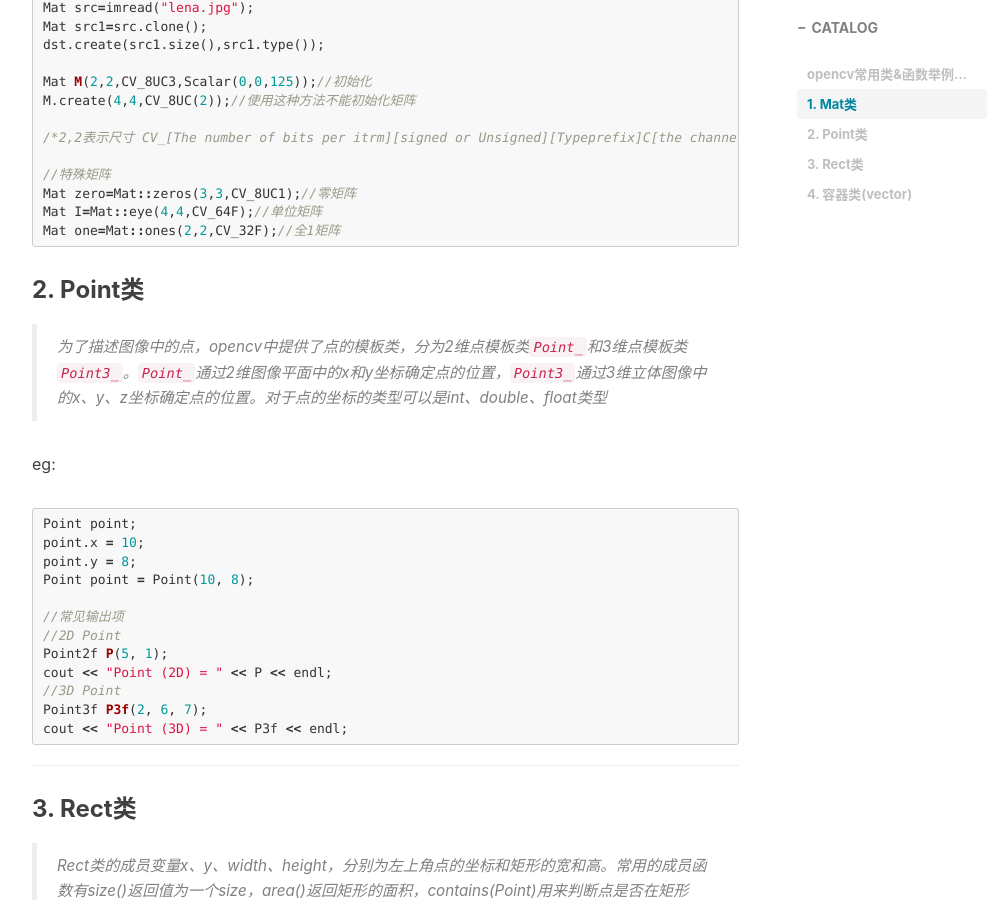
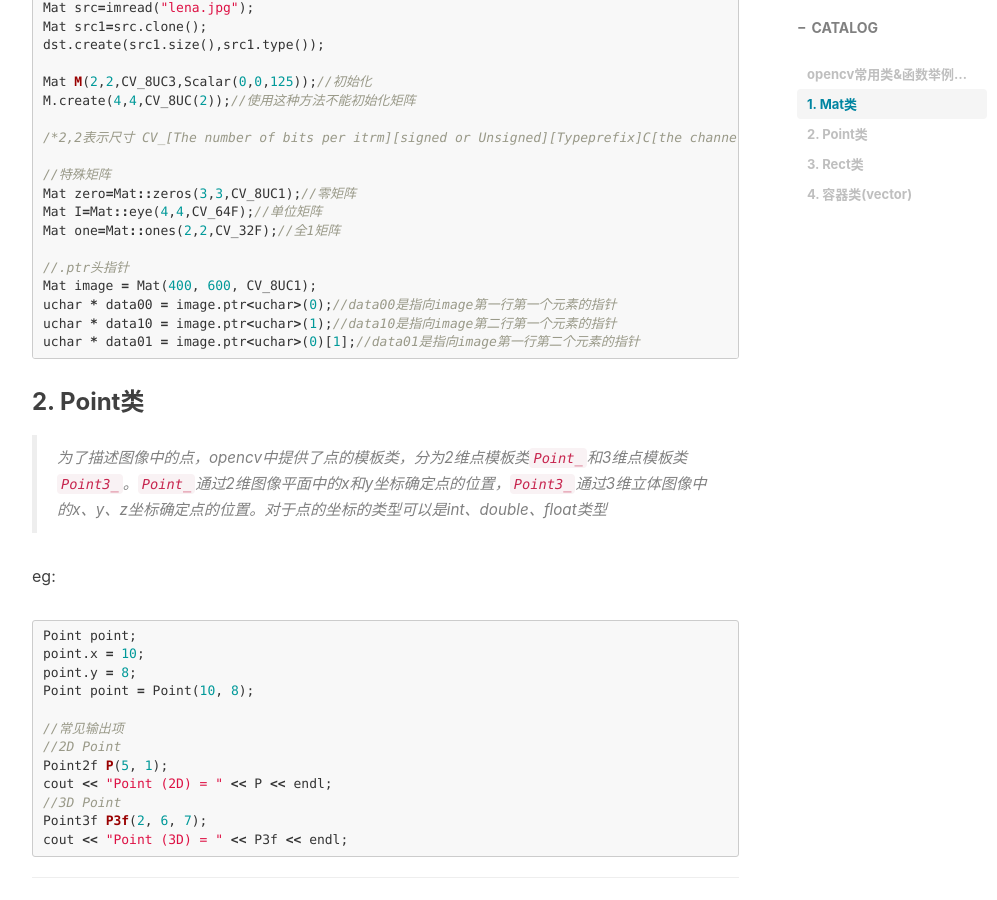
Before and after one commit to Lmonologue/baymax.github.io, a Jekyll site: the page built from _posts/2017-05-09-opencv笔记.md, in a window 1280 px wide and 900 px high, scrolled down 1119 px. Shown: the whole window, without its empty margins (233-1230 px from the left). Built offline with Jekyll 4.4.1, drawn with Linux system fonts in a browser that asks for light colours; nearby versions of some CDN libraries; comment, search, counter and statistics services are not loaded.

Commit message:
Update 2017-05-09-opencv笔记.md

````diff
--- a/_posts/2017-05-09-opencv笔记.md
+++ b/_posts/2017-05-09-opencv笔记.md
@@ -44,6 +44,12 @@ Scalar(0,0,125)表示初始值
 Mat zero=Mat::zeros(3,3,CV_8UC1);//零矩阵
 Mat I=Mat::eye(4,4,CV_64F);//单位矩阵
 Mat one=Mat::ones(2,2,CV_32F);//全1矩阵
+
+//.ptr头指针
+Mat image = Mat(400, 600, CV_8UC1);
+uchar * data00 = image.ptr<uchar>(0);//data00是指向image第一行第一个元素的指针
+uchar * data10 = image.ptr<uchar>(1);//data10是指向image第二行第一个元素的指针
+uchar * data01 = image.ptr<uchar>(0)[1];//data01是指向image第一行第二个元素的指针
 ```
 ### 2. Point类
 
````
